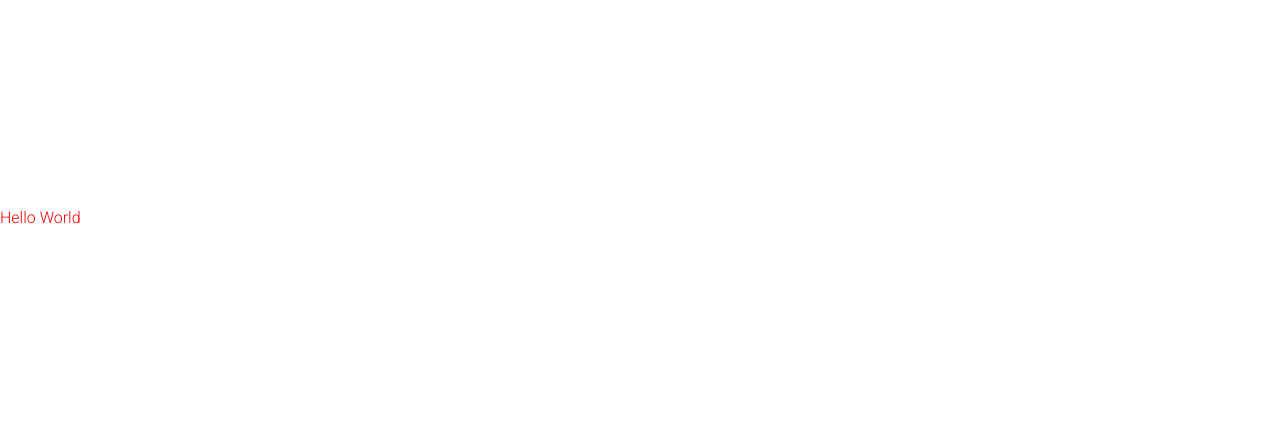
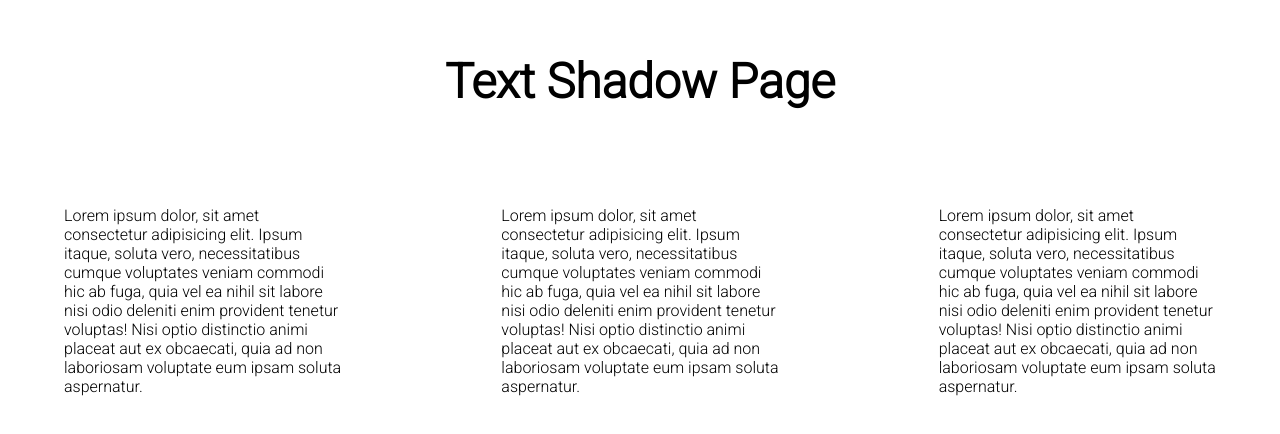
Before and after one commit to NedzadDonlagic04/vuejs-mouse-move-shadow, a Vue app: page / in a window 1280 px wide. Shown: the part 104-538 px from the top of the page. Built offline with nearby package versions, Linux system fonts and the light colour scheme.

Commit message:
Added App component template and style tag content

```diff
--- a/src/App.vue
+++ b/src/App.vue
@@ -3,11 +3,29 @@
 </script>
 
 <template>
-    <p>Hello World</p>
+    <h1 class="title">Text Shadow Page</h1>
+
+    <div class="container">
+        <p v-for="n in 3">Lorem ipsum dolor, sit amet consectetur adipisicing elit. Ipsum itaque, soluta vero, necessitatibus cumque voluptates veniam commodi hic ab fuga, quia vel ea nihil sit labore nisi odio deleniti enim provident tenetur voluptas! Nisi optio distinctio animi placeat aut ex obcaecati, quia ad non laboriosam voluptate eum ipsam soluta aspernatur.</p>
+    </div>
 </template>
 
 <style scoped>
-    p {
-        color: red;
+    .title {
+        font-size: 3rem;
+        text-align: center;
+        user-select: none;
+    }
+    .container {
+        margin-top: 2rem;
+        width: 100%;
+        display: flex;
+        gap: 2rem;
+        justify-content: space-around;
+        user-select: none;
+    }
+
+    .container > p {
+        padding: 4rem;
     }
 </style>
```
